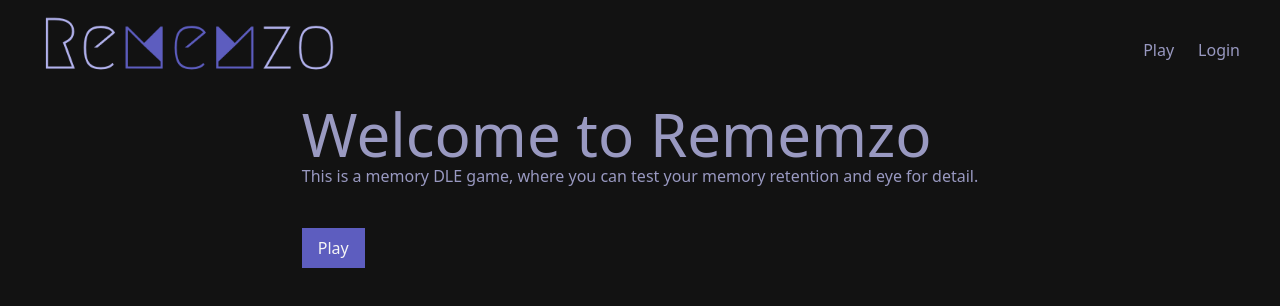
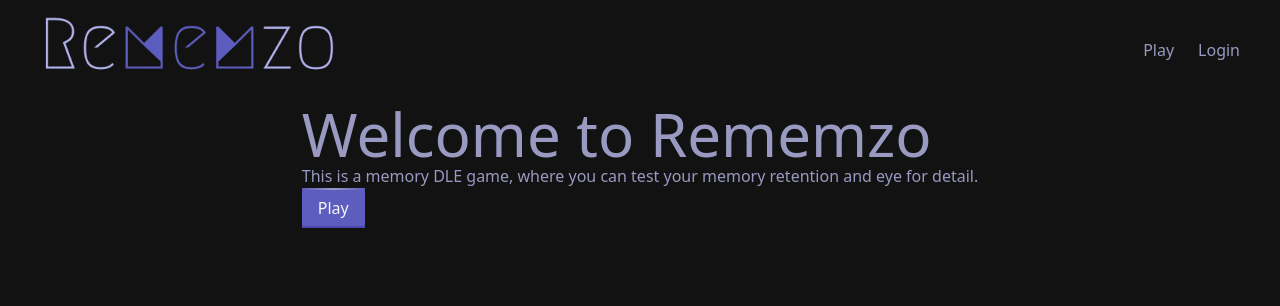
Before and after one commit to KarinaAllard/rememzo, a React (Vite) app in the folder frontend/: page / in a window 1280 px wide. Shown: the top 306 px of the page. Built offline with nearby package versions, Linux system fonts and the light colour scheme; a web font is replaced by a local one.

Commit message:
feat: create Button component, refactor buttons and remove styling from css

```diff
--- /dev/null
+++ b/frontend/src/components/Button.tsx
@@ -0,0 +1,29 @@
+type ButtonProps = {
+    children: React.ReactNode;
+    onClick?: () => void;
+    type?: "button" | "submit";
+    className?: string;
+}
+
+export const Button = (props: ButtonProps) => {
+    return (
+        <button
+            type={props.type || "button"}
+            onClick={props.onClick}
+            className={`
+                    relative px-4 py-2 bg-(--cta) text-neutral-100 cursor-pointer rounded-sm
+                    before:content-[''] before:absolute before:left-0 before:top-0
+                    before:h-0.5 before:w-full
+                    before:bg-linear-to-r before:from-(--cta) before:via-(--text) before:to-(--cta)
+                    hover:bg-(--cta-hover) hover:before:from-(--cta-hover) hover:before:via-(--text-hover) hover:before:to-(--cta-hover)
+                    hover:text-white hover:bg-linear-to-b hover:from-(--cta) hover:to-(--cta-hover)
+                    after:content-[''] after:absolute after:left-0 after:bottom-0
+                    after:h-0.5 after:w-full
+                    after:bg-(--cta-hover) hover:after:bg-(--dark-purple)
+                    ${props.className || ""}
+                `}
+        >
+            {props.children}
+        </button>
+    );
+};
--- a/frontend/src/index.css
+++ b/frontend/src/index.css
@@ -8,6 +8,8 @@
   --text-hover: #b2b2ed;
   --background: #121212;
   --cta: #5D5DBF;
+  --cta-hover: #4949a9;
+  --dark-purple: #2b2b81;
   --bolder: 700;
 
   font-family: "Amiko" ,system-ui, Avenir, Helvetica, Arial, sans-serif;
@@ -17,16 +19,3 @@
   color: var(--text);
   background-color: var(--background);
 }
-
-button, input[type="submit"] {
-  background-color: var(--cta);
-  color: whitesmoke;
-  padding: 0.5rem 1rem;
-  cursor: pointer;
-}
-
-button:hover{
-  background-color: var(--cta);
-  opacity: 0.94;
-  color: white;
-}
--- a/frontend/src/pages/Home.tsx
+++ b/frontend/src/pages/Home.tsx
@@ -1,11 +1,12 @@
 import { Link } from "react-router"
+import { Button } from "../components/Button"
 
 export const Home = () => {
     return (
         <div className="flex-col justify-center">
             <h1 className="text-6xl">Welcome to Rememzo</h1>
             <p>This is a memory DLE game, where you can test your memory retention and eye for detail.</p>
-            <button className="mt-10"><Link to="/play">Play</Link></button>
+            <Button><Link to="/play">Play</Link></Button>
         </div>
     )
 }
--- a/frontend/src/pages/Login.tsx
+++ b/frontend/src/pages/Login.tsx
@@ -1,3 +1,5 @@
+import { Button } from "../components/Button"
+
 export const Login = () => {
     return (
         <div className="">
@@ -11,7 +13,7 @@ export const Login = () => {
                     <br/>
                 <input type="password" name="password" id="password" className="border border-(--text-hover)" />
                 </label>
-                <input type="submit" value="Log in" />
+                <Button>Log in</Button>
             </form>
         </div>
     )
```
